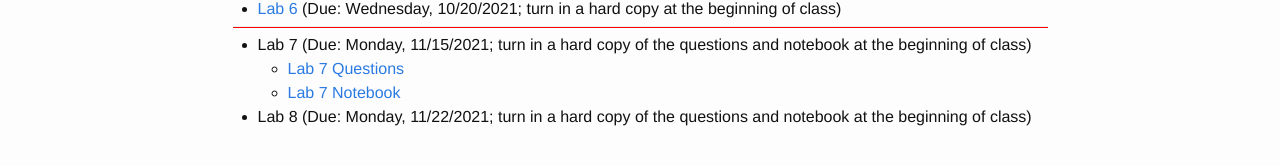
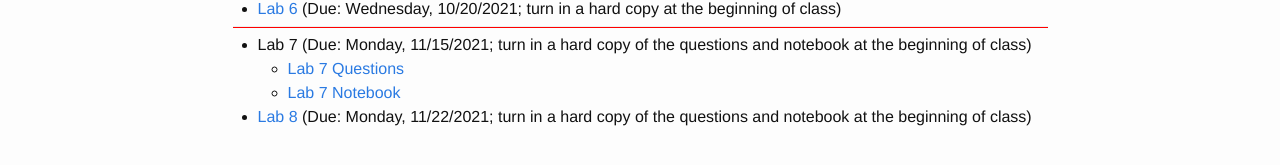
Before and after one commit to gdancik/CSC-180, a Jekyll site: the page built from assignments.md, in a window 1280 px wide. Shown: the part 283-448 px from the top of the page. Built offline with Jekyll 4.4.1, drawn with Linux system fonts in a browser that asks for light colours; part of the change alters nothing that is shown.

```diff
--- a/assignments.md
+++ b/assignments.md
@@ -25,4 +25,4 @@ exclude_from_nav: false
 * Lab 7 (Due: Monday, 11/15/2021; turn in a hard copy of the questions and notebook at the beginning of class)
     * [Lab 7 Questions]({{ site.baseurl }}/data/hw/lab7.pdf)
     * [Lab 7 Notebook]({{ site.baseurl }}/data/hw/lab7.ipynb)
-* Lab 8 (Due: Monday, 11/22/2021; turn in a hard copy of the questions and notebook at the beginning of class)
+* [Lab 8]({{ site.baseurl }}/data/hw/lab8.pdf) (Due: Monday, 11/22/2021; turn in a hard copy of the questions and notebook at the beginning of class)
```
